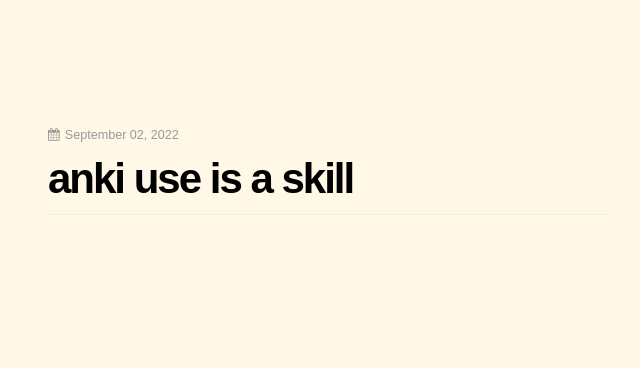
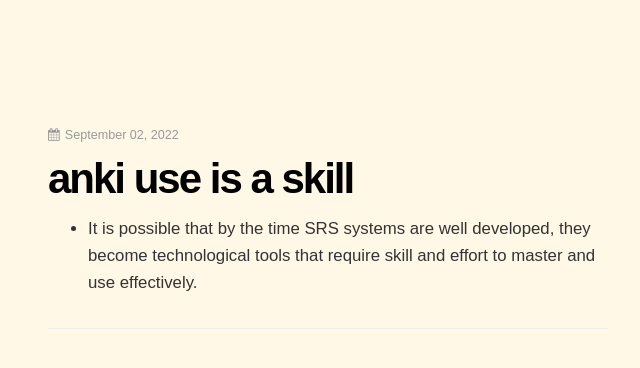
Before and after one commit to dCO2/rococo, a Jekyll site: the page built from _posts/2022-09-02-anki-use-is-a-skill.md, in a window 1280 px wide. Shown: the top 368 px of the page, without its empty margins (328-968 px from the left). Built offline with Jekyll 4.4.1, drawn with Linux system fonts in a browser that asks for light colours; some web fonts are replaced.

Commit message:
Additions

```diff
--- a/_posts/2022-09-02-anki-use-is-a-skill.md
+++ b/_posts/2022-09-02-anki-use-is-a-skill.md
@@ -5,3 +5,5 @@ feature-image: /assets/images/author-image.png
 permalink: /:year/:month/:day/:title
 tags:
 ---
+
+- It is possible that by the time SRS systems are well developed, they become technological tools that require skill and effort to master and use effectively.
```
